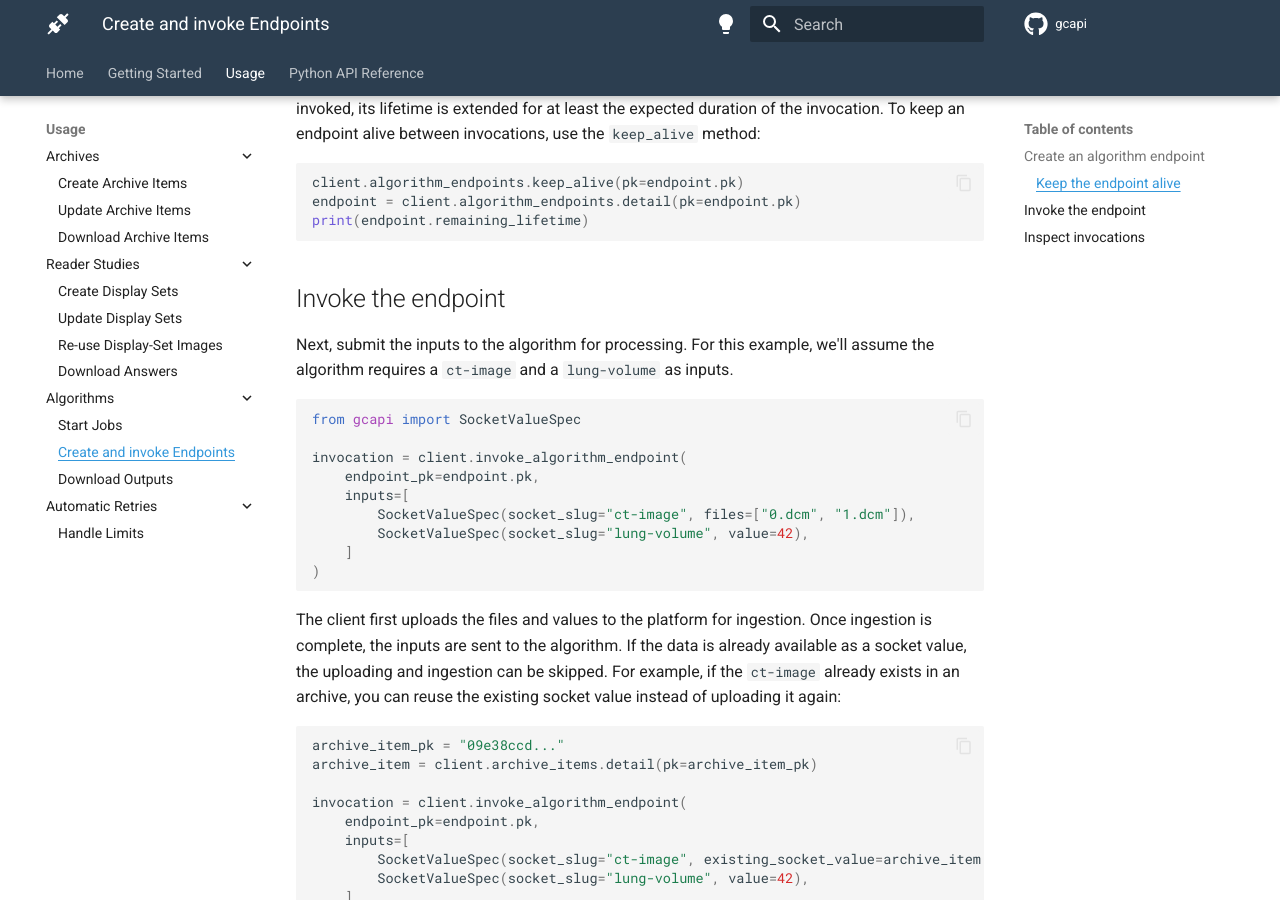
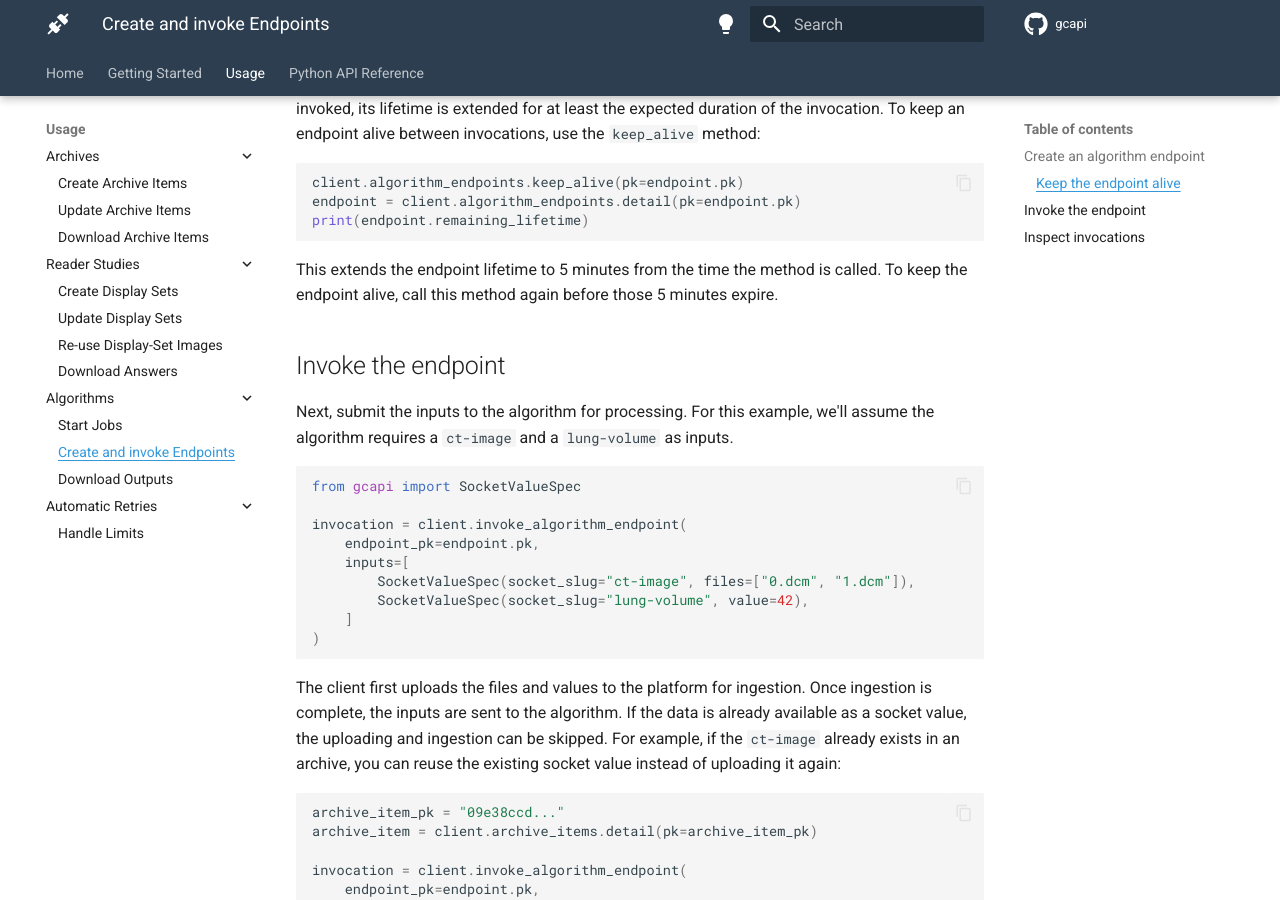
Before and after one commit to DIAGNijmegen/rse-gcapi, an MkDocs documentation site: the page built from docs/usage/algorithm/create_and_invoke_endpoints.md, in a window 1280 px wide and 900 px high, scrolled down 1054 px. Built offline with MkDocs 1.6.1 and Material for MkDocs 9.7.7, drawn with Linux system fonts in a browser that asks for light colours; comment, search, counter and statistics services are not loaded.

Commit message:
Clarify how often to call keep alive

````diff
--- a/docs/usage/algorithm/create_and_invoke_endpoints.md
+++ b/docs/usage/algorithm/create_and_invoke_endpoints.md
@@ -53,6 +53,9 @@ endpoint = client.algorithm_endpoints.detail(pk=endpoint.pk)
 print(endpoint.remaining_lifetime)
 ```
 
+This extends the endpoint lifetime to 5 minutes from the time the method is called. To keep the endpoint alive, call
+this method again before those 5 minutes expire.
+
 ## Invoke the endpoint
 
 Next, submit the inputs to the algorithm for processing. For this example, we'll assume the algorithm requires a
````
